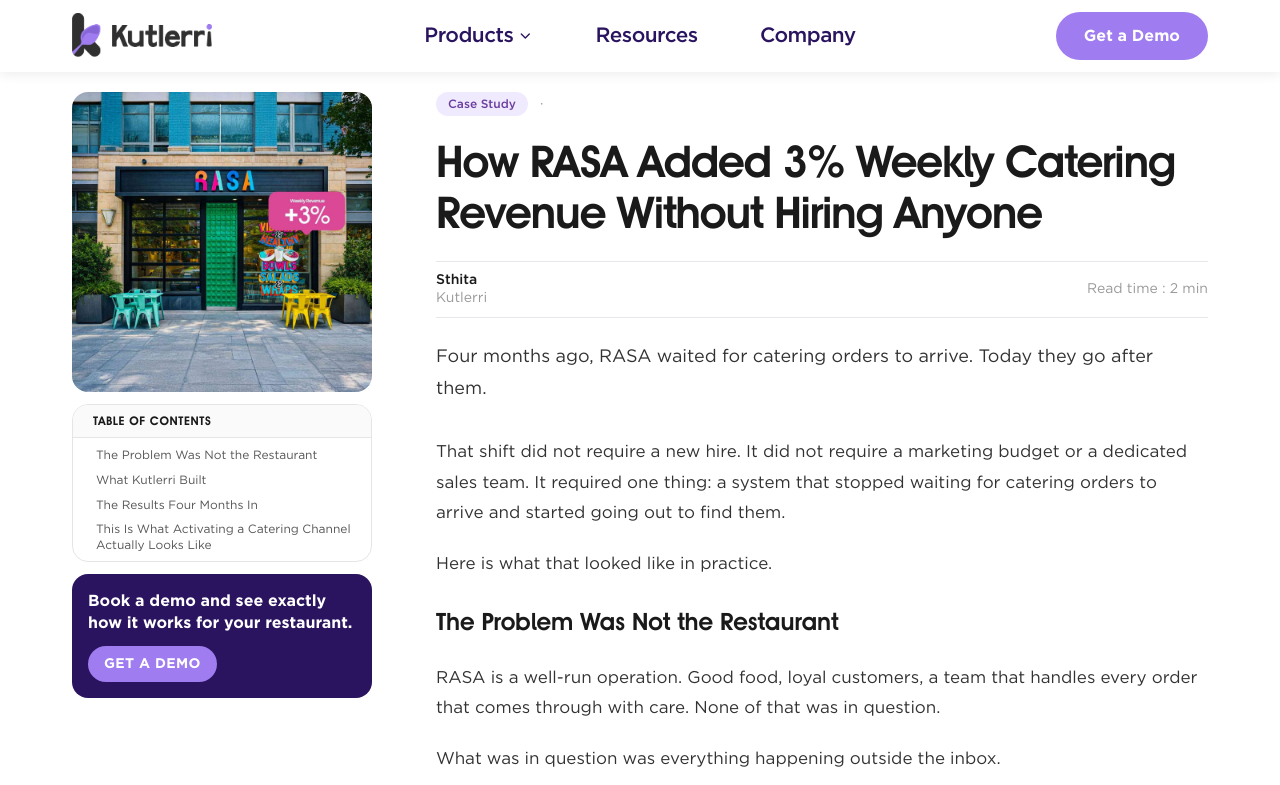
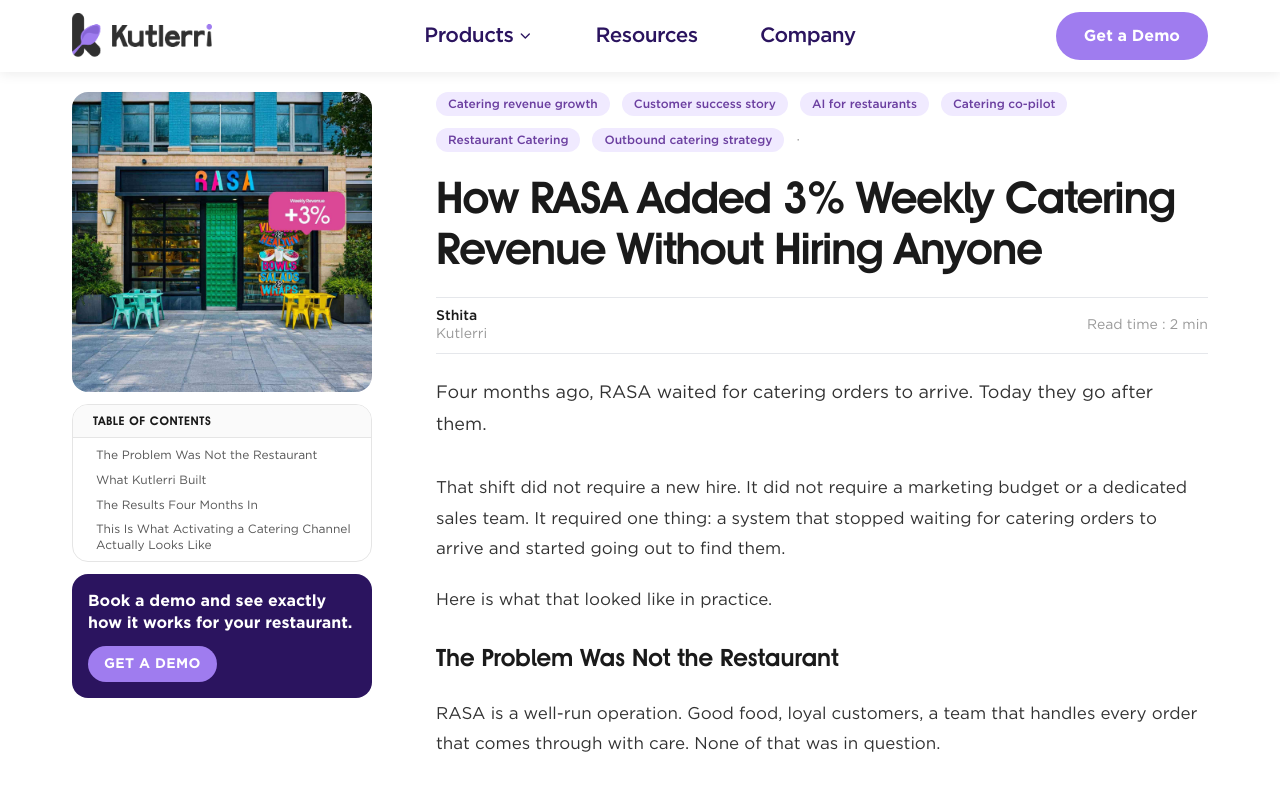
Before and after one commit to AnushkaAgr/Kutlerri, a Next.js app: page /blog/rasa-case-study in a window 1280 px wide. Shown: the top 785 px of the page. Built offline with nearby package versions, Linux system fonts and the light colour scheme.

Commit message:
change tags

```diff
--- a/app/blog/rasa-case-study/page.tsx
+++ b/app/blog/rasa-case-study/page.tsx
@@ -20,7 +20,14 @@ export const metadata: Metadata = {
 
 const blogData: BlogData = {
   title: "How RASA Added 3% Weekly Catering Revenue Without Hiring Anyone",
-  tags: ["Case Study"],
+  tags: [
+    "Catering revenue growth",
+    "Customer success story",
+    "AI for restaurants",
+    "Catering co-pilot",
+    "Restaurant Catering",
+    "Outbound catering strategy",
+  ],
   readTime: "2 min",
   publishDate: "March 27, 2026",
   author: {
```
